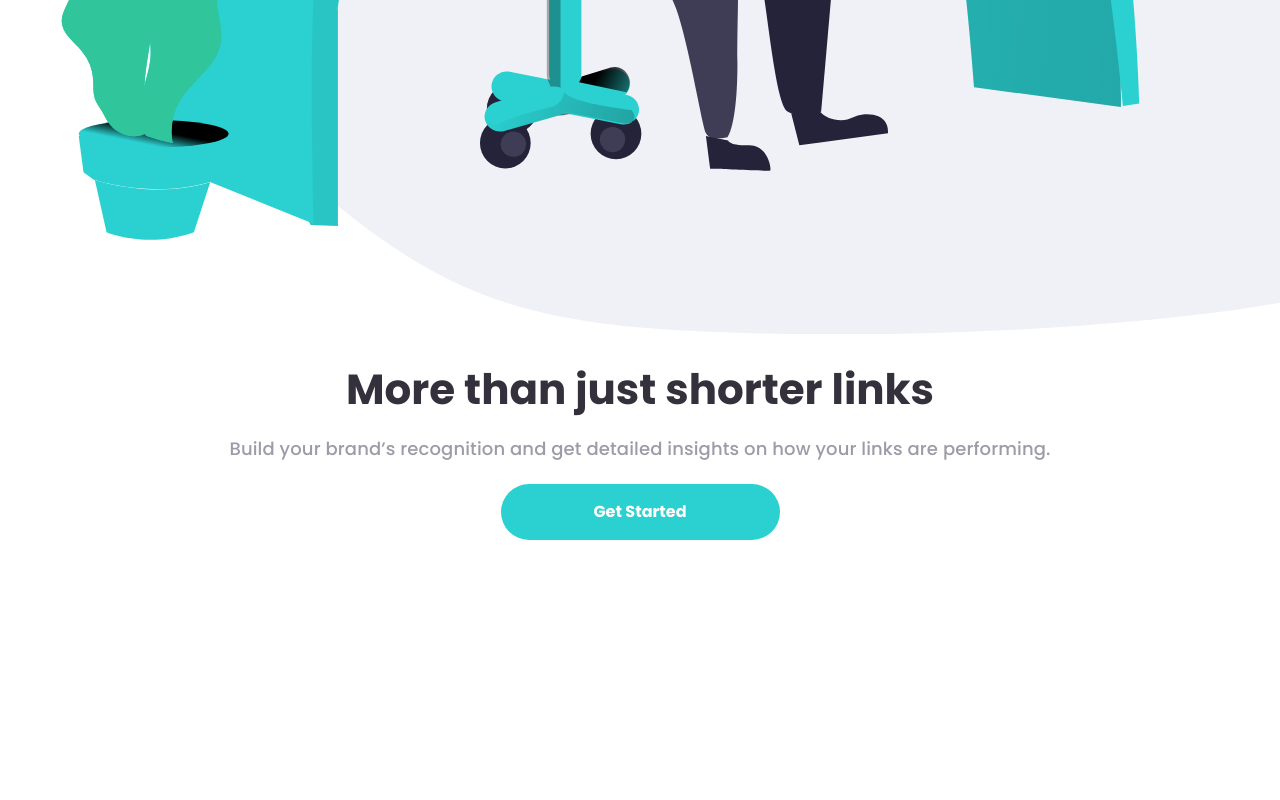
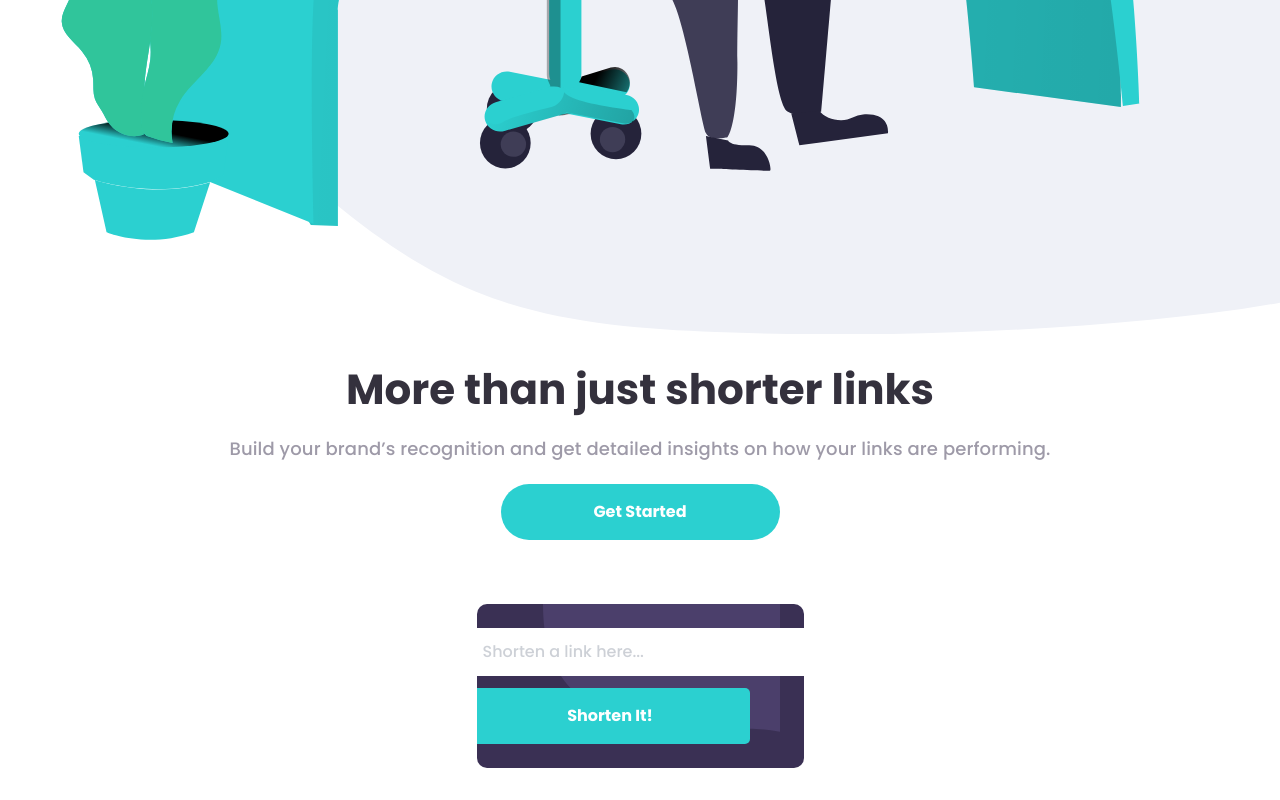
Before and after one commit to defydef/url-shortening-landingpage, a React (Vite) app: page / in a window 1280 px wide. Shown: the part 874-1674 px from the top of the page. Before the commit the page ends 1414 px from the top, so only its background shows below. Built offline with nearby package versions, Linux system fonts and the light colour scheme.

Commit message:
Overlap svg background using CSS grid

```diff
--- a/src/App.jsx
+++ b/src/App.jsx
@@ -3,6 +3,7 @@ import MobileMenu from "./ui/MobileMenu";
 import Navbar from "./ui/Navbar";
 import Hero from "./ui/Hero";
 import Header from "./ui/Header";
+import Form from "./ui/Form";
 
 function App() {
   const [isShowMobileMenu, setIsShowMobileMenu] = useState(false);
@@ -12,6 +13,7 @@ function App() {
       <MobileMenu isShowMobileMenu={isShowMobileMenu} />
       <Hero />
       <Header />
+      <Form />
     </main>
   );
 }
--- /dev/null
+++ b/src/svg/BgShortenMobile.jsx
@@ -0,0 +1,18 @@
+function BgShortenMobile() {
+  return (
+    <svg
+      xmlns="http://www.w3.org/2000/svg"
+      width="237"
+      height="128"
+      className="z-0 row-start-1 -mt-6 ml-24"
+    >
+      <path
+        fill="#4B3F6B"
+        fillRule="evenodd"
+        d="M0-.924C0 51.8 15.5 89.562 73 113.953c57.5 24.391 113.055 2.134 168.786 14.894 55.731 12.76 55.731 94.962 108.214 145.549s163.142 62.874 253.12 11.552C693.095 234.626 733.884 114.796 707 44.141 680.115-26.515 628.593-91 380-91 131.407-91 0-53.647 0-.924z"
+      />
+    </svg>
+  );
+}
+
+export default BgShortenMobile;
--- a/src/ui/Button.jsx
+++ b/src/ui/Button.jsx
@@ -1,6 +1,8 @@
-function Button({ children }) {
+function Button({ children, round = "rounded-[1.75rem]" }) {
   return (
-    <button className="bg-[var(--accent)] w-[17.4375rem] p-4 rounded-[1.75rem] text-white font-bold">
+    <button
+      className={`bg-[var(--accent)] w-[17.4375rem] p-4 ${round} text-white font-bold`}
+    >
       {children}
     </button>
   );
--- /dev/null
+++ b/src/ui/Form.jsx
@@ -0,0 +1,25 @@
+import BgShortenMobile from "../svg/BgShortenMobile";
+import Button from "./Button";
+
+function Form() {
+  return (
+    <div className="py-8 flex justify-center">
+      <form className="py-6 bg-[var(--secondary-1)] w-[327px] rounded-[0.625rem] overflow-hidden flex justify-center items-center">
+        <div className="grid grid-cols-1 grid-rows-1 col-span-1">
+          <BgShortenMobile />
+          <div className="w-full flex flex-col gap-3 row-start-1 z-10 px-6">
+            <input
+              id="url"
+              type="text"
+              className="p-3 placeholder:opacity-50 text-[var(--primary)] rounded-[0.3125rem]"
+              placeholder="Shorten a link here..."
+            />
+            <Button round="rounded-[0.3125rem]">Shorten It!</Button>
+          </div>
+        </div>
+      </form>
+    </div>
+  );
+}
+
+export default Form;
--- a/src/ui/Header.jsx
+++ b/src/ui/Header.jsx
@@ -2,7 +2,7 @@ import Button from "./Button";
 
 function Header() {
   return (
-    <section className="flex flex-col justify-center pt-8 gap-5 px-6 items-center">
+    <section className="flex flex-col justify-center py-8 gap-5 px-6 items-center">
       <h1 className="text-[2.625rem] text-[#34313D] font-bold leading-[3rem] text-center">
         More than just shorter links
       </h1>
```
